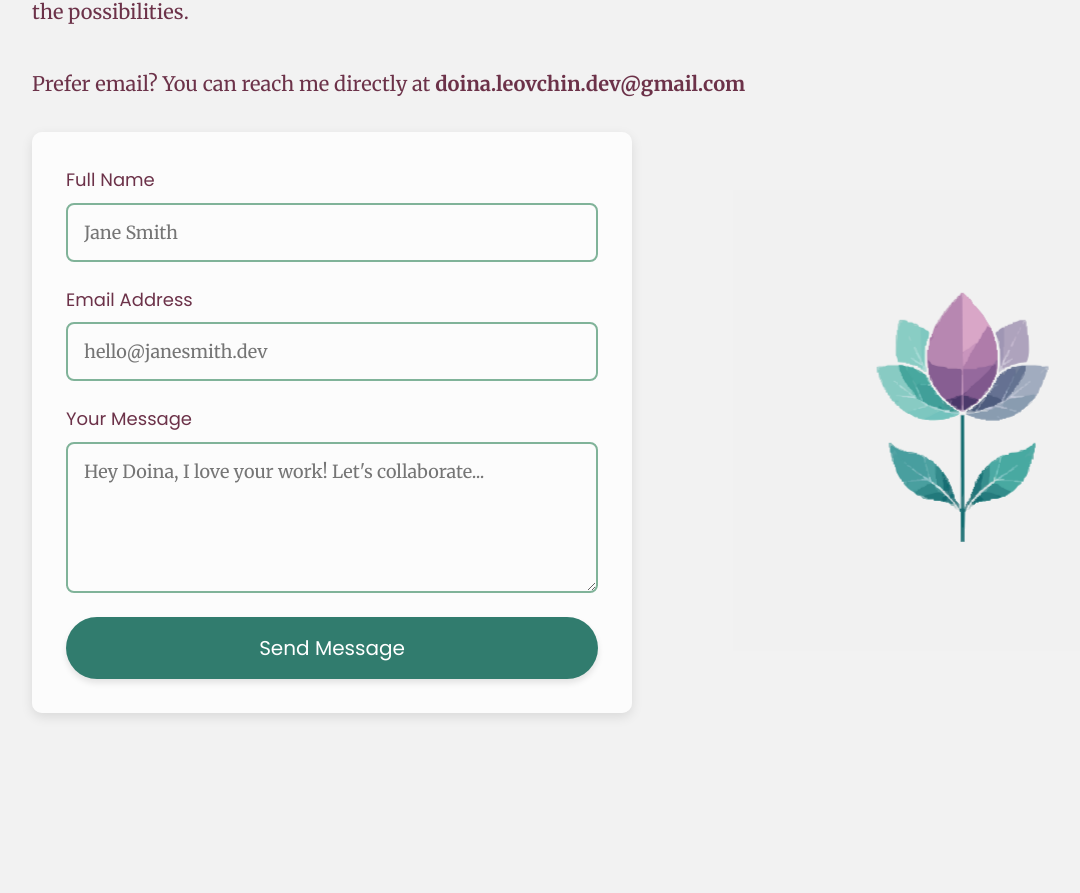
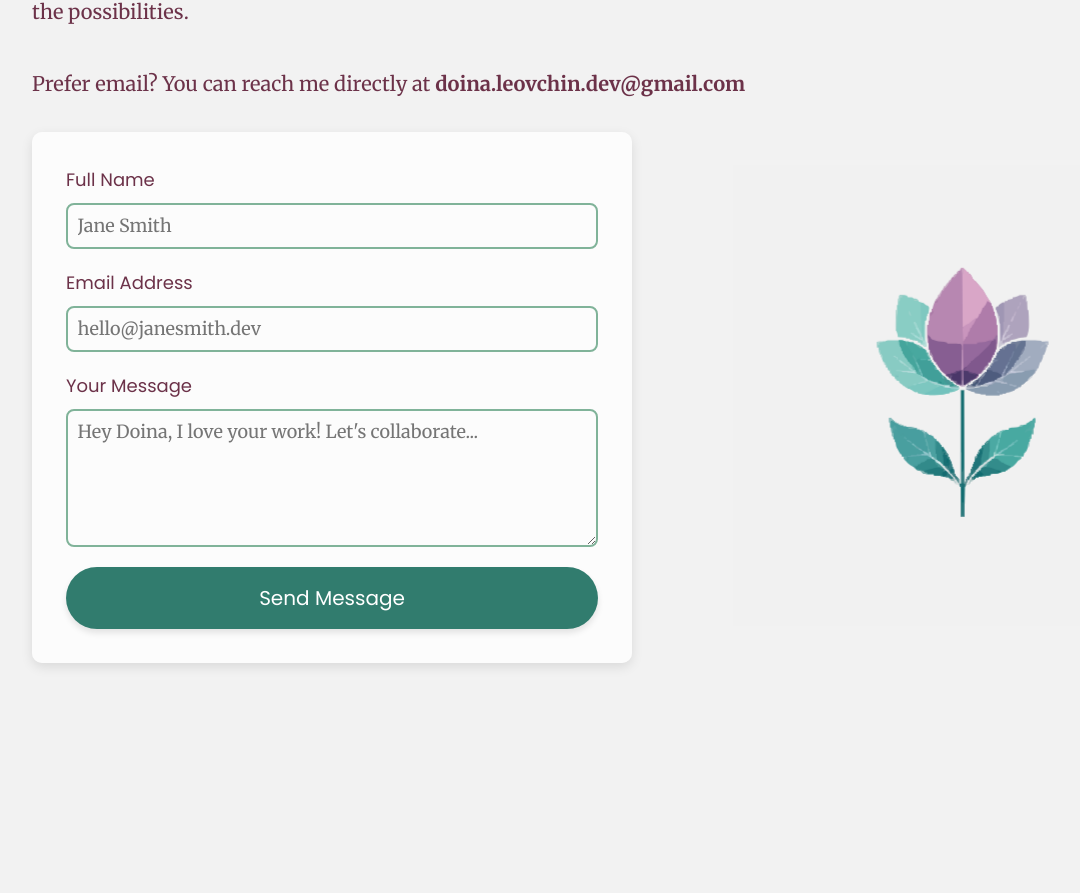
Before and after one commit to Doileo/my-new-portfolio, a React (Create React App) app: page / in a window 1280 px wide. Shown: the part 5511-6404 px from the top of the page, without its empty margins (0-1080 px from the left). Built offline with nearby package versions, Linux system fonts and the light colour scheme.

Commit message:
style(contact): updated padding for form and input textarea

```diff
--- a/src/pages/Contact/Contact.css
+++ b/src/pages/Contact/Contact.css
@@ -44,7 +44,7 @@
 .contact-form {
   display: flex;
   flex-direction: column;
-  gap: 1.5rem;
+  gap: 1.25rem;
   width: 100%;
   max-width: 600px;
   background-color: rgba(255, 255, 255, 0.8);
@@ -68,7 +68,7 @@ label {
 
 input,
 textarea {
-  padding: 1rem;
+  padding: 0.6rem;
   font-size: 1.125rem;
   font-family: var(--font-secondary);
   border: 2px solid var(--color-accent);
```
